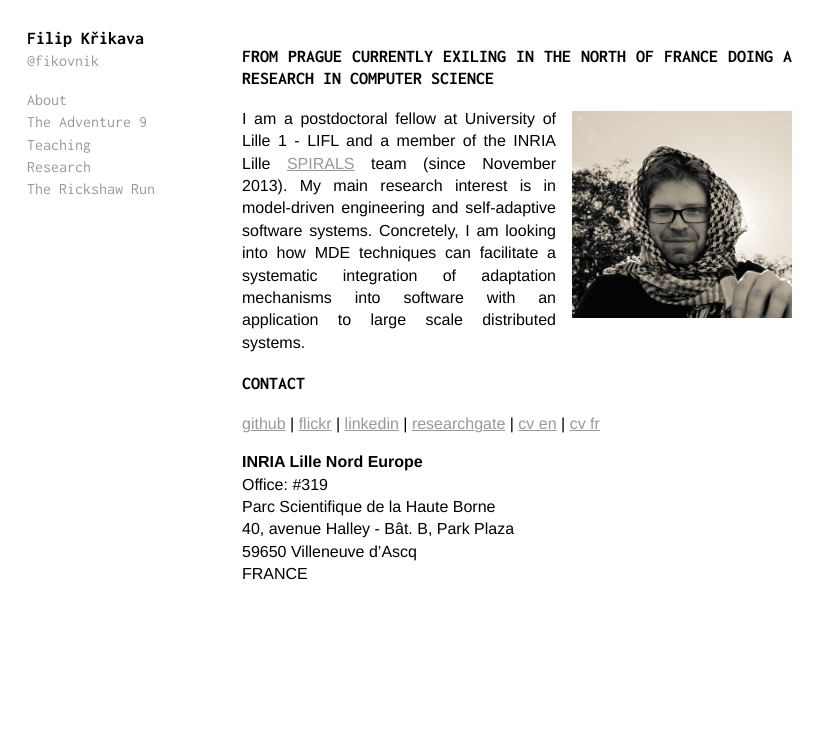
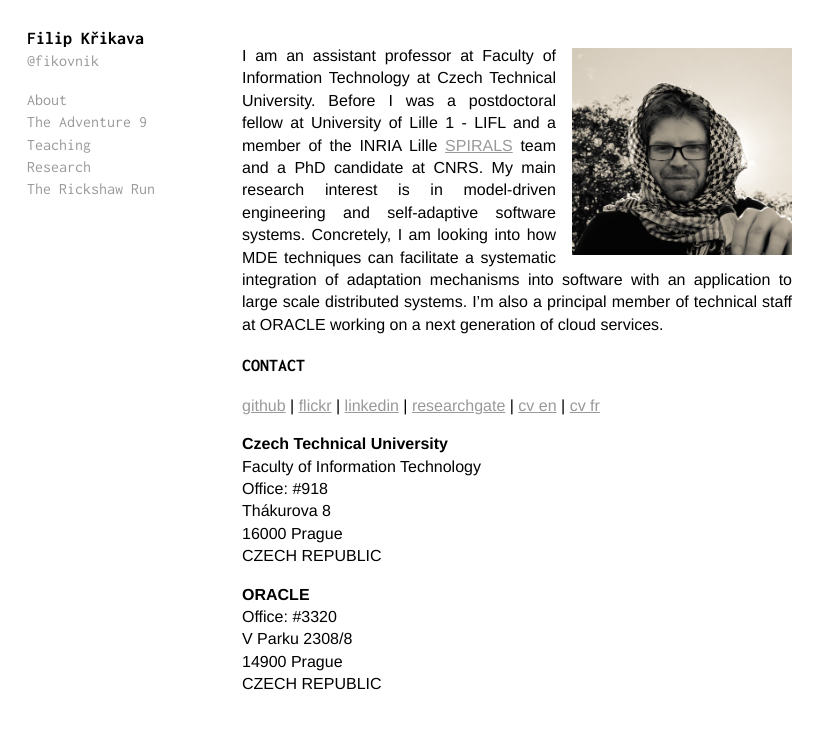
Before and after one commit to fikovnik/fikovnik.github.com, a Jekyll site: the page built from index.md, in a window 1280 px wide. Shown: the top 729 px of the page, without its empty margins (0-828 px from the left). Built offline with Jekyll 4.4.1, drawn with Linux system fonts in a browser that asks for light colours.

Commit message:
Updated about me

```diff
--- a/index.md
+++ b/index.md
@@ -1,12 +1,12 @@
 ---
-  title: from prague currently exiling in the north of france doing a research in computer science
   layout: default
 ---
 
 <img src="/images/me.jpg" alt="Me" style="width: 40%; float: right; margin-top: 0.2em; margin-left: 1em;"/>
-I am a postdoctoral fellow at University of Lille 1 - LIFL and a member of the INRIA Lille [SPIRALS](https://team.inria.fr/spirals/) team (since November 2013).
+I am an assistant professor at Faculty of Information Technology at Czech Technical University. Before I was a postdoctoral fellow at University of Lille 1 - LIFL and a member of the INRIA Lille [SPIRALS](https://team.inria.fr/spirals/) team and a PhD candidate at CNRS.
 My main research interest is in model-driven engineering and self-adaptive software systems.
 Concretely, I am looking into how MDE techniques can facilitate a systematic integration of adaptation mechanisms into software with an application to large scale distributed systems.
+I'm also a principal member of technical staff at ORACLE working on a next generation of cloud services.
 
 ## CONTACT
 
@@ -17,9 +17,15 @@ Concretely, I am looking into how MDE techniques can facilitate a systematic int
 [cv en](https://docs.google.com/document/d/1FA3XEc5_d1St-7b3dSBv-bNY8wNrrtZTP9UXusvghn8/export?format=pdf) |
 [cv fr](https://docs.google.com/document/d/1D2y-FenU5tXhkIS5tAK0fu7uz4Hn91FnLMEsTVHxB80/export?format=pdf)
 
-__INRIA Lille Nord Europe__
-Office: #319
-Parc Scientifique de la Haute Borne
-40, avenue Halley - Bât. B, Park Plaza
-59650 Villeneuve d’Ascq
-FRANCE
+__Czech Technical University__
+Faculty of Information Technology
+Office: #918
+Thákurova 8
+16000 Prague
+CZECH REPUBLIC
+
+__ORACLE__
+Office: #3320
+V Parku 2308/8
+14900 Prague
+CZECH REPUBLIC
```
